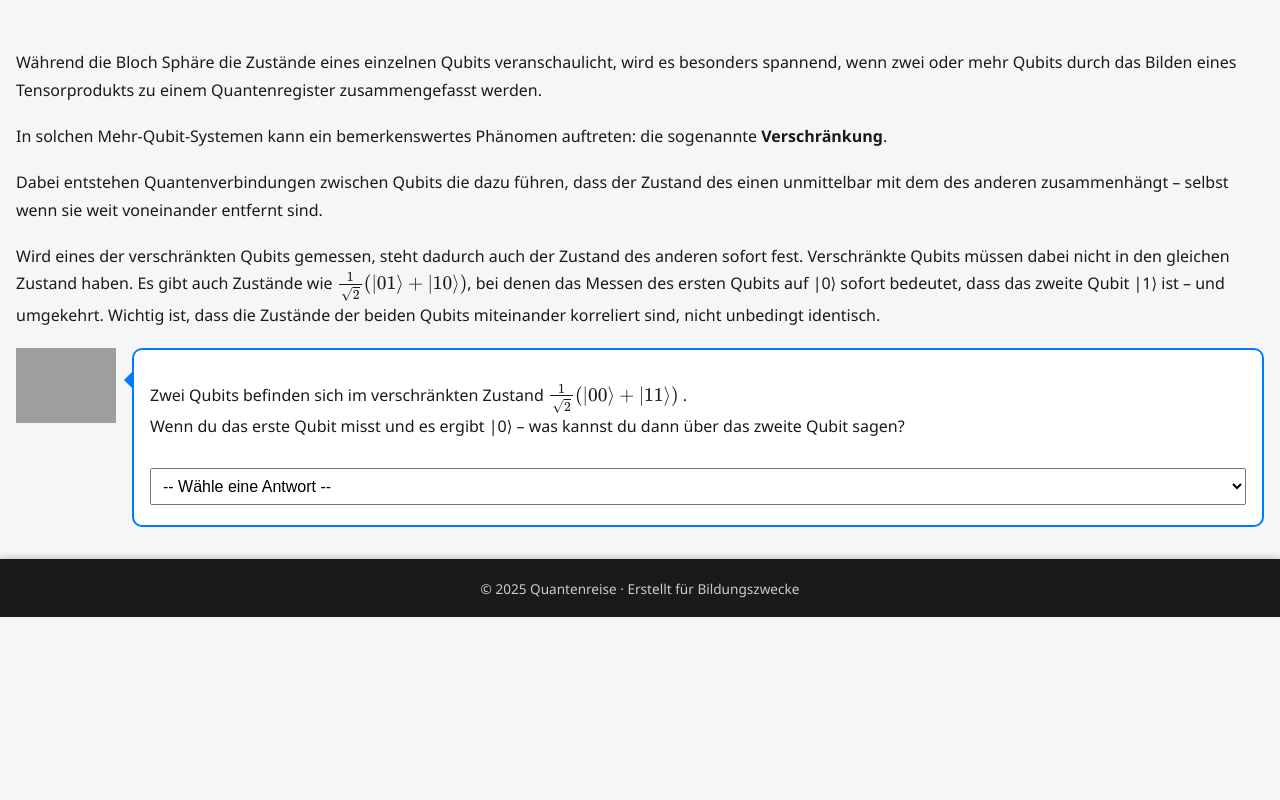
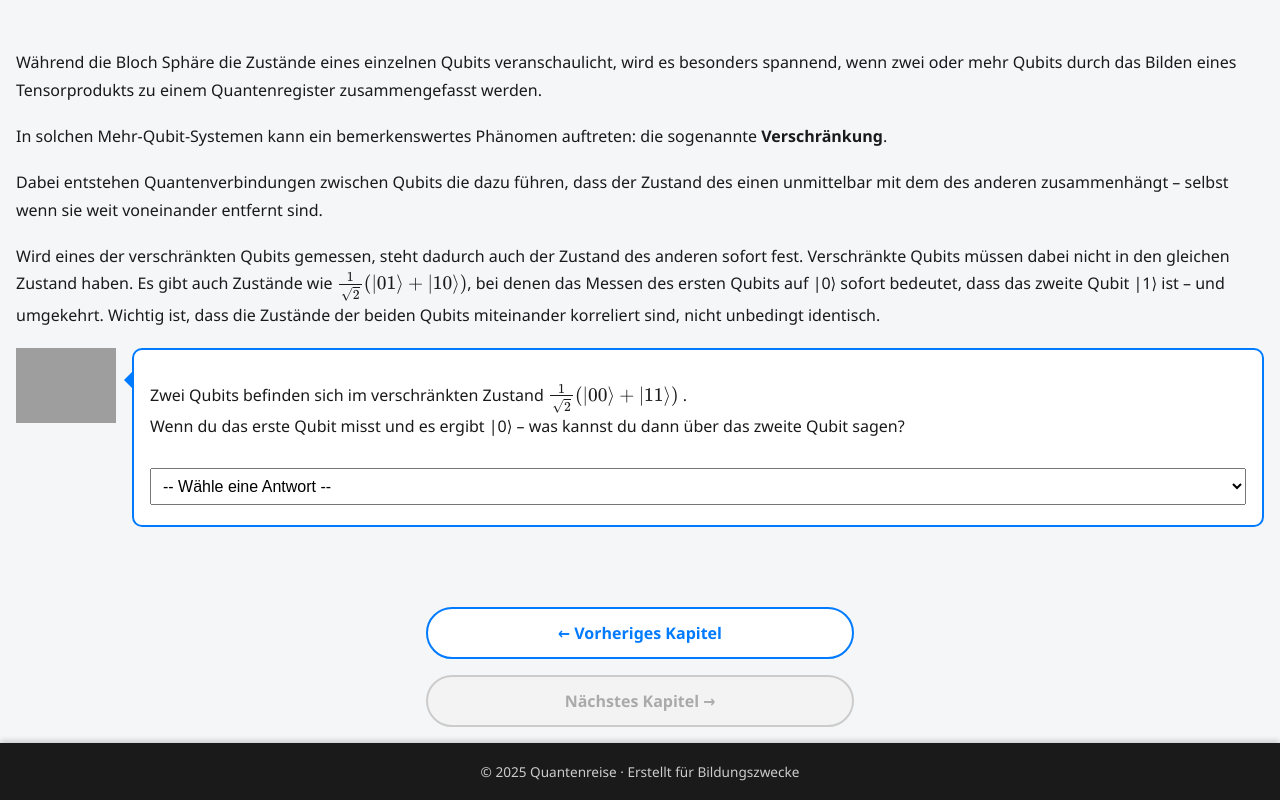
Before and after one commit to nadine-koch/QuBit, a website with bundled scripts: page chapters/chapter1.html in a window 1280 px wide. Shown: the part 4194-4994 px from the top of the page. Before the commit the page ends 4811 px from the top, so only its background shows below. Built offline with nearby package versions, Linux system fonts and the light colour scheme; grey boxes are pictures that could not be loaded.

Commit message:
Implement buttons for switching the chapters at the bottum of the chapter

```diff
--- a/chapters/chapter1.html
+++ b/chapters/chapter1.html
@@ -327,8 +327,17 @@
                 </label>
             </div>
         </div>
+    </section>
+    <div class="chapter-nav">
+        <a class="chapter-btn prev" href="../chapters/chapter0.html">
+            ← Vorheriges Kapitel
+        </a>
 
-    </section>
+        <a class="chapter-btn next disabled"
+           data-target="../chapters/chapter2.html">
+            Nächstes Kapitel →
+        </a>
+    </div>
 </main>
 
 
@@ -349,10 +358,9 @@
     guardAccess("chapter0", "chapter1", 100);
 </script>
 <script type="module" src="../js/stickyHeaderProgressBar.js"></script>
+<script type="module" src="../js/chapterNavigation.js"></script>
 <script id="MathJax-script" async
         src="https://cdn.jsdelivr.net/npm/mathjax@3/es5/tex-mml-chtml.js">
 </script>
-
-
 </body>
 </html>
--- /dev/null
+++ b/js/chapterNavigation.js
@@ -0,0 +1,40 @@
+import { getXP } from "./progressStorage.js";
+
+const REQUIRED_XP = 100;
+
+function initChapterNavigation() {
+    const nav = document.querySelector(".chapter-nav");
+    if (!nav) return;
+
+    const nextLink = nav.querySelector(".chapter-btn.next");
+    if (!nextLink) return;
+
+    const chapterKey = document.body.dataset.key;
+    if (!chapterKey) return;
+
+    const targetHref = nextLink.dataset.target;
+    if (!targetHref) return;
+
+    function updateNextButton(xp) {
+        if (xp >= REQUIRED_XP) {
+            nextLink.classList.remove("disabled");
+            nextLink.setAttribute("href", targetHref);
+        } else {
+            nextLink.classList.add("disabled");
+            nextLink.removeAttribute("href");
+        }
+    }
+
+    // Initial state when loading the page
+    const currentXP = getXP(chapterKey);
+    updateNextButton(currentXP);
+
+    // Update as soon as XP is changed in the chapter
+    document.addEventListener("xpChanged", (event) => {
+        const detail = event.detail;
+        if (!detail || detail.key !== chapterKey) return;
+        updateNextButton(detail.xp);
+    });
+}
+
+document.addEventListener("DOMContentLoaded", initChapterNavigation);
--- a/service-worker.js
+++ b/service-worker.js
@@ -29,6 +29,7 @@ const FILES_TO_CACHE = [
     "./js/overallProgressBar.js",
     "./js/progressStorage.js",
     "./js/stickyHeaderProgressBar.js",
+    "./js/chapterNavigation.js",
 
     // CSS
     "./styles.css",
--- a/styles.css
+++ b/styles.css
@@ -134,7 +134,44 @@ progress::-webkit-progress-value {
     pointer-events: none;
     box-shadow: none;
 }
+/* ====================================================
+   Navigation Button
+==================================================== */
+.chapter-nav {
+    display: flex;
+    justify-content: space-between;
+    gap: 1rem;
+    margin: 3rem 0 1rem;
+    flex-wrap: wrap;
+}
 
+.chapter-btn {
+    flex: 1 1 180px;
+    text-align: center;
+    padding: 0.8rem 1.4rem;
+    border-radius: 999px;
+    text-decoration: none;
+    border: 2px solid #007BFF;
+    color: #007BFF;
+    font-weight: 600;
+    cursor: pointer;
+    background-color: #ffffff;
+    transition: all 0.2s ease;
+}
+
+.chapter-btn:hover {
+    background-color: #007BFF;
+    color: #ffffff;
+    transform: translateY(-1px);
+}
+
+.chapter-btn.disabled {
+    border-color: #cccccc;
+    color: #aaaaaa;
+    background-color: #f3f3f3;
+    cursor: not-allowed;
+    pointer-events: none;
+}
 /* ====================================================
    Footer
 ==================================================== */
```
Also changed, not shown: chapters/chapter0.html (+9 -0 lines), chapters/chapter2.html (+11 -1 lines), chapters/chapter3.html (+6 -0 lines).
